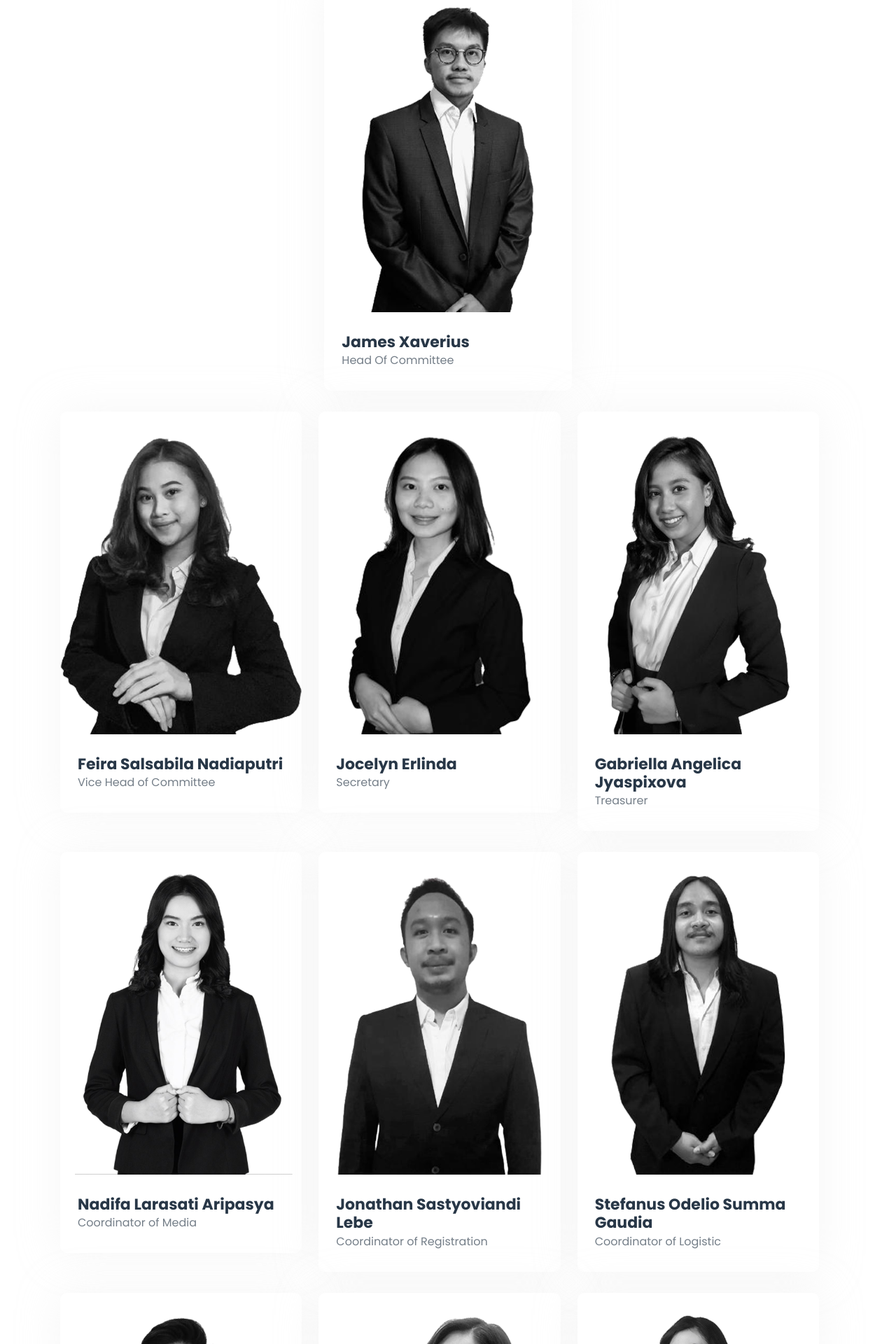
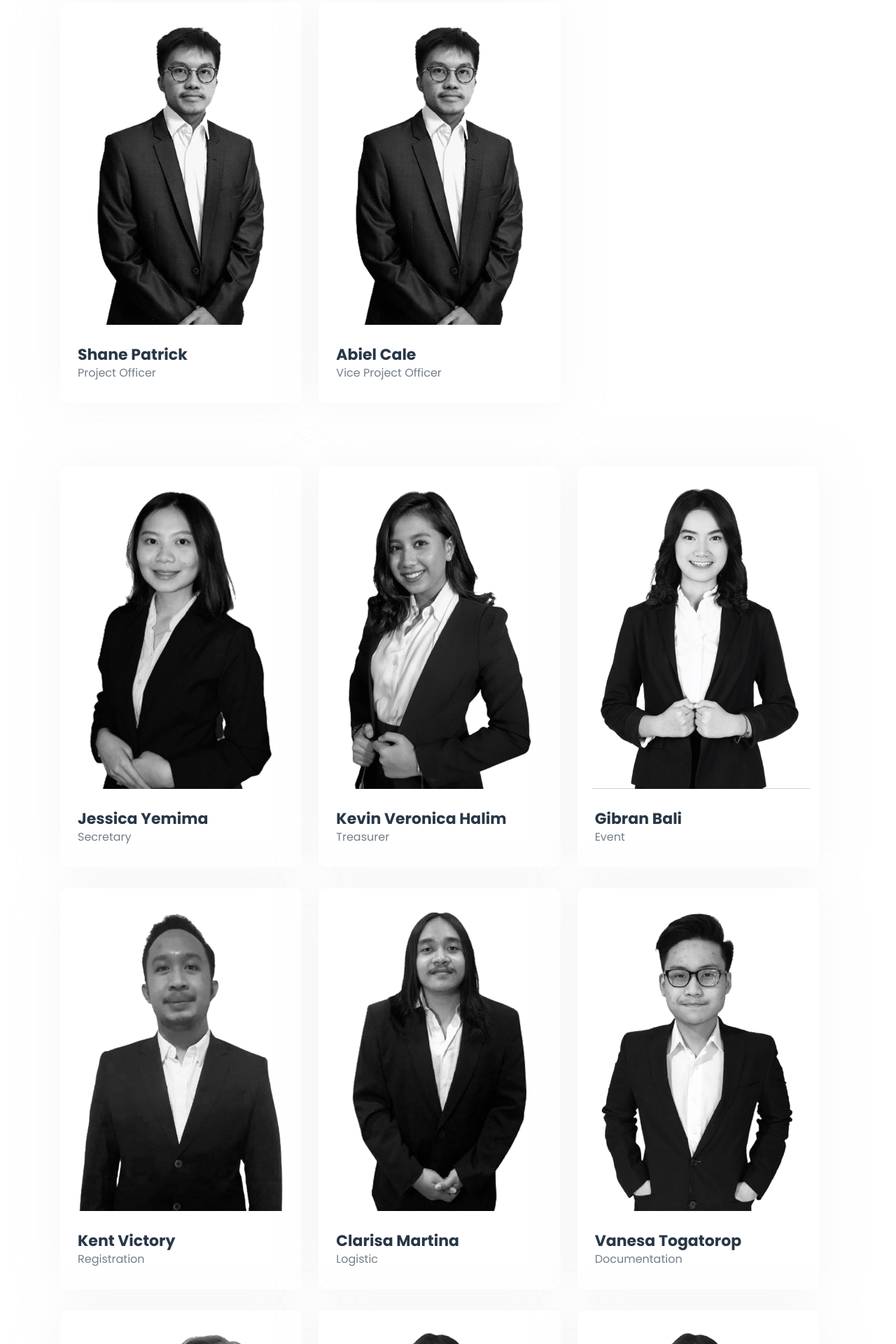
Before and after one commit to Tintapen/coprlegal, a CodeIgniter app: page /database/ in a window 1280 px wide. Shown: the part 3840-5760 px from the top of the page at 70% size. Run offline with CodeIgniter, Linux system fonts and the light colour scheme.

Commit message:
Rubah Komite

```diff
--- a/application/views/template/committee.php
+++ b/application/views/template/committee.php
@@ -3,8 +3,8 @@
 	<div class="container">
 		<div class="row">
 			<div class="section-title">
-				<h2 class="wow fadeInUp text-center" data-wow-delay=".2s">Committee</h2>
-				<p class="wow fadeInUp text-center" data-wow-delay=".4s">Corporate Legal Academy Committee</p>
+				<h2 class="wow fadeInUp text-center" data-wow-delay=".2s">Committee Structure of Corporate Legal Academy</h2>
+			<!--<p class="wow fadeInUp text-center" data-wow-delay=".4s">Corporate Legal Academy Committee</p>-->
 			</div>
 		</div>
 		<style>
@@ -75,6 +75,7 @@
 					</div>
 				</div>
 			</div>
+			<div class="row">
 			<div class="col-xl-4 col-lg-4 col-md-6">
 				<div class="single-skill wow fadeInUp" data-wow-delay=".2s">
 					<div class="single-blog">
@@ -86,12 +87,30 @@
 							</h10>
 						</div>
 						<div class="blog-content">
-							<h4>James Xaverius</h4>
-							<p>Head Of Committee</p>
+							<h4>Shane Patrick</h4>
+							<p>Project Officer</p>
 						</div>
 					</div>
 				</div>
 			</div>
+			<div class="col-xl-4 col-lg-4 col-md-6">
+				<div class="single-skill wow fadeInUp" data-wow-delay=".2s">
+					<div class="single-blog">
+						<div class="blog-img">
+							<h10>
+								<!--<a href="javascript:void(0)" class="d-block">-->
+									<img src="assets/images/cla/Data/james.jpg" alt="">
+								<!--</a>-->
+							</h10>
+						</div>
+						<div class="blog-content">
+							<h4>Abiel Cale</h4>
+							<p>Vice Project Officer</p>
+						</div>
+					</div>
+				</div>
+			</div>
+		</div>
 			<div class="col-xl-4 col-lg-4 col-md-6">
 				<div class="double-blog">
 					<div class="blog-imgs">
@@ -111,26 +130,11 @@
 						<div class="single-blog">
 							<div class="blog-img">
 								<!--<a href="javascript:void(0)" class="d-block">-->
-									<img src="assets/images/cla/Data/fiera.jpg" alt="">
-								<!--</a>-->
-							</div>
-							<div class="blog-content">
-								<h4>Feira Salsabila Nadiaputri</h4>
-								<p>Vice Head of Committee</p>
-							</div>
-						</div>
-					</div>
-				</div>
-				<div class="col-xl-4 col-lg-4 col-md-6">
-					<div class="single-skill wow fadeInUp" data-wow-delay=".2s">
-						<div class="single-blog">
-							<div class="blog-img">
-								<!--<a href="javascript:void(0)" class="d-block">-->
 									<img src="assets/images/cla/Data/jocelyn.jpg" alt="">
 								<!--</a>-->
 							</div>
 							<div class="blog-content">
-								<h4>Jocelyn Erlinda</h4>
+								<h4>Jessica Yemima</h4>
 								<p>Secretary</p>
 							</div>
 						</div>
@@ -145,7 +149,7 @@
 								<!--</a>-->
 							</div>
 							<div class="blog-content">
-								<h4>Gabriella Angelica Jyaspixova</h4>
+								<h4>Kevin Veronica Halim</h4>
 								<p>Treasurer</p>
 							</div>
 						</div>
@@ -160,8 +164,8 @@
 								<!--</a>-->
 							</div>
 							<div class="blog-content">
-								<h4>Nadifa Larasati Aripasya</h4>
-								<p>Coordinator of Media</p>
+								<h4>Gibran Bali</h4>
+								<p>Event</p>
 							</div>
 						</div>
 					</div>
@@ -175,8 +179,8 @@
 								<!--</a>-->
 							</div>
 							<div class="blog-content">
-								<h4>Jonathan Sastyoviandi Lebe</h4>
-								<p>Coordinator of Registration</p>
+								<h4>Kent Victory</h4>
+								<p>Registration</p>
 							</div>
 						</div>
 					</div>
@@ -190,8 +194,8 @@
 								<!--</a>-->
 							</div>
 							<div class="blog-content">
-								<h4>Stefanus Odelio Summa Gaudia</h4>
-								<p>Coordinator of Logistic</p>
+								<h4>Clarisa Martina</h4>
+								<p>Logistic</p>
 							</div>
 						</div>
 					</div>
@@ -205,8 +209,8 @@
 								<!--</a>-->
 							</div>
 							<div class="blog-content">
-								<h4>Ryan Ricardo</h4>
-								<p>Coordinator of Event</p>
+								<h4>Vanesa Togatorop</h4>
+								<p>Documentation</p>
 							</div>
 						</div>
 					</div>
@@ -220,8 +224,8 @@
 								<!--</a>-->
 							</div>
 							<div class="blog-content">
-								<h4>Elvina Mayang Gadis Fardila</h4>
-								<p>Coordinator of Marketing</p>
+								<h4>Meidita Rahmawati</h4>
+								<p>Marketing & Branding</p>
 							</div>
 						</div>
 					</div>
@@ -235,8 +239,23 @@
 								<!--</a>-->
 							</div>
 							<div class="blog-content">
-								<h4>Aurelia Suci Sianturi</h4>
-								<p>Coordinator of Sponsorship</p>
+								<h4>Patricia Inggrid</h4>
+								<p>Sponsorship</p>
+							</div>
+						</div>
+					</div>
+				</div>
+				<div class="col-xl-4 col-lg-4 col-md-6">
+					<div class="single-skill wow fadeInUp" data-wow-delay=".2s">
+						<div class="single-blog">
+							<div class="blog-img">
+								<!--<a href="javascript:void(0)" class="d-block">-->
+									<img src="assets/images/cla/Data/suci.jpg" alt="">
+								<!--</a>-->
+							</div>
+							<div class="blog-content">
+								<h4>Gabriella Jasmine</h4>
+								<p>Design</p>
 							</div>
 						</div>
 					</div>
--- a/application/views/template/footer.php
+++ b/application/views/template/footer.php
@@ -27,11 +27,9 @@
 				<div class="footer-widget">
 					<h5>Contact Us</h5>
 					<ul>
-						<li><a href="tel:+62812345678910"><i class="lni lni-phone"></i> +62 8123 4567 8910 </a></li>
-						<li><a href="mailto: cla@gmail.com"><i class="lni lni-envelope"></i> cla@gmail.com </a></li>
-						<li><a href="#"><i class="lni lni-facebook-filled"></i> Facebook </a></li>
-						<li><a href="#"><i class="lni lni-instagram-filled"></i> Instagram </a></li>
-						<li><a href="#"><i class="lni lni-linkedin-original	"></i> Linked in </a></li>
+						<li><a href="mailto: corplegalacademy@gmail.com"><i class="lni lni-envelope"></i> corplegalacademy@gmail.com</a></li>
+						<li><a href="https://www.instagram.com/corplegalacademy"><i class="lni lni-instagram-filled"></i> corplegalacademy</a></li>
+						<li><a href="https://www.linkedin.com/company/corporate-legal-academy"><i class="lni lni-linkedin-original	"></i> Corporate Legal Academy</a></li>
 					</ul>
 				</div>
 			</div>
--- a/application/views/template/header.php
+++ b/application/views/template/header.php
@@ -72,7 +72,7 @@
 							<div class="collapse navbar-collapse sub-menu-bar" id="navbarSupportedContent">
 								<ul id="nav" class="navbar-nav ml-auto">
 									<li class="nav-item">
-										<a class="page-scroll" href="#home">Home</a>
+										<a class="page-scroll" href="#home">About CLA</a>
 									</li>
 									<li class="nav-item">
 										<a class="page-scroll" href="#about-cla">About CLA</a>
@@ -87,7 +87,7 @@
 										<a class="page-scroll" href="#publication">publication</a>
 									</li>
 									<li class="nav-item">
-										<a class="page-scroll" href="#comittess">The Comittess</a>
+										<a class="page-scroll" href="#committee">The Committess</a>
 									</li>
 								</ul>
 							</div> <!-- navbar collapse -->
--- a/application/views/template/home.php
+++ b/application/views/template/home.php
@@ -4,7 +4,7 @@
 			<div class="row align-items-center">
 				<div class="hero-content">
 					<h3 class="mb-30 wow fadeInUp" data-wow-delay=".2s">Corporate Legal Academy</h3>
-					<p class="wow fadeInUp" data-wow-delay=".4s">Corporate Legal Academy (“CLA”) was found in 2020 by the Board of Management Atma Jaya Business Law Society (“ABLS”)2019/2020 in order to strengthen our contribution in the field of law academic by conducting a variety of events that have a strong quality yet influences law student to achieve their goals. </p>
+					<p class="wow fadeInUp" data-wow-delay=".4s">Corporate Legal Academy (“CLA”) was found in 2020 by the Board of Management Atma Jaya Business Law Society (“ABLS”) 2019/2020 in order to strengthen our contribution in the field of law academic by conducting a variety of events that have a strong quality yet influences law student to achieve their goals. </p>
 					<p>CLA is a series of webinar classes featuring alumni of Atma Jaya Faculty of Law across generation as speakers of this series. CLA aims to equip both Atma Jaya students and external students with the fundamental knowledge of business law along with its practical implementation. By joining CLA, you will get insights from the top speakers who are distinguished business law expertise.</p>
 					<p>This is a non-profit event, whereby any attendance fee from external will be donated as charity for people who are affected during the Covid-19.</p>
 					<!--<div class="hero-btns">
```
